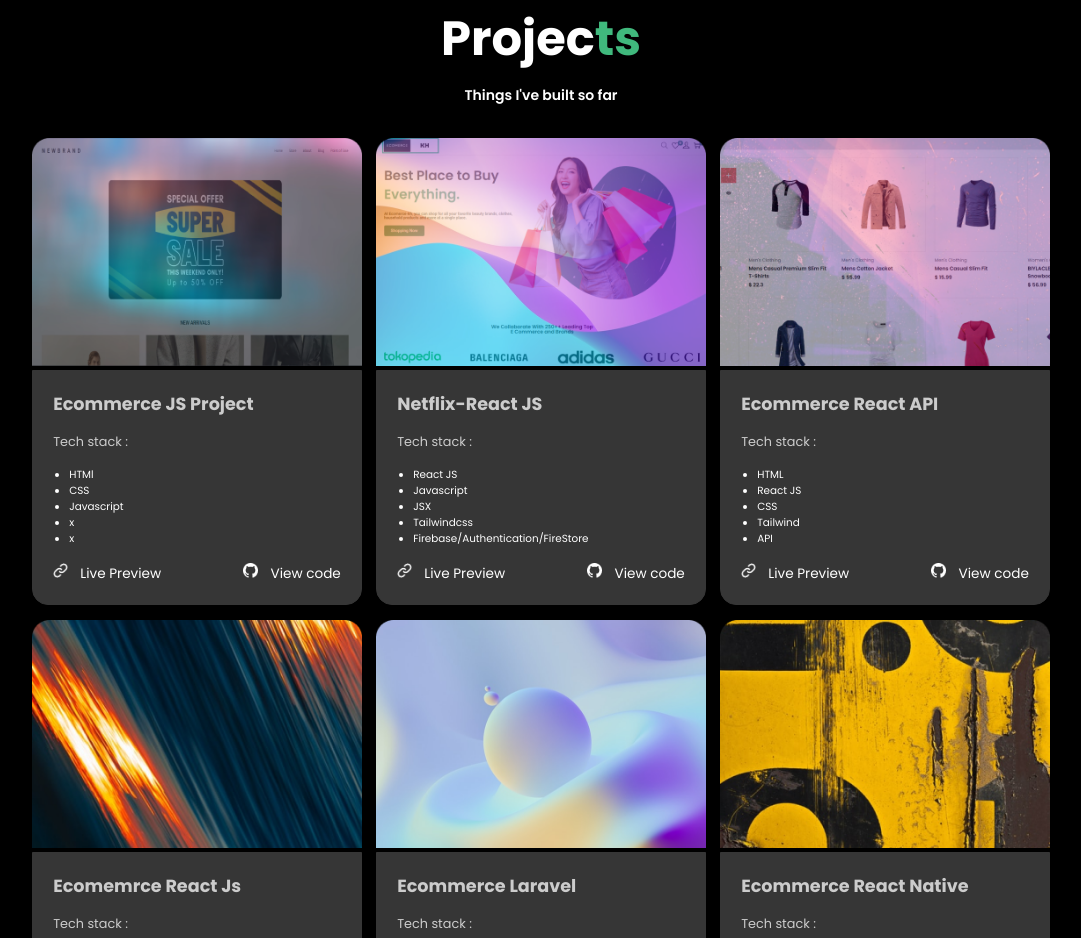
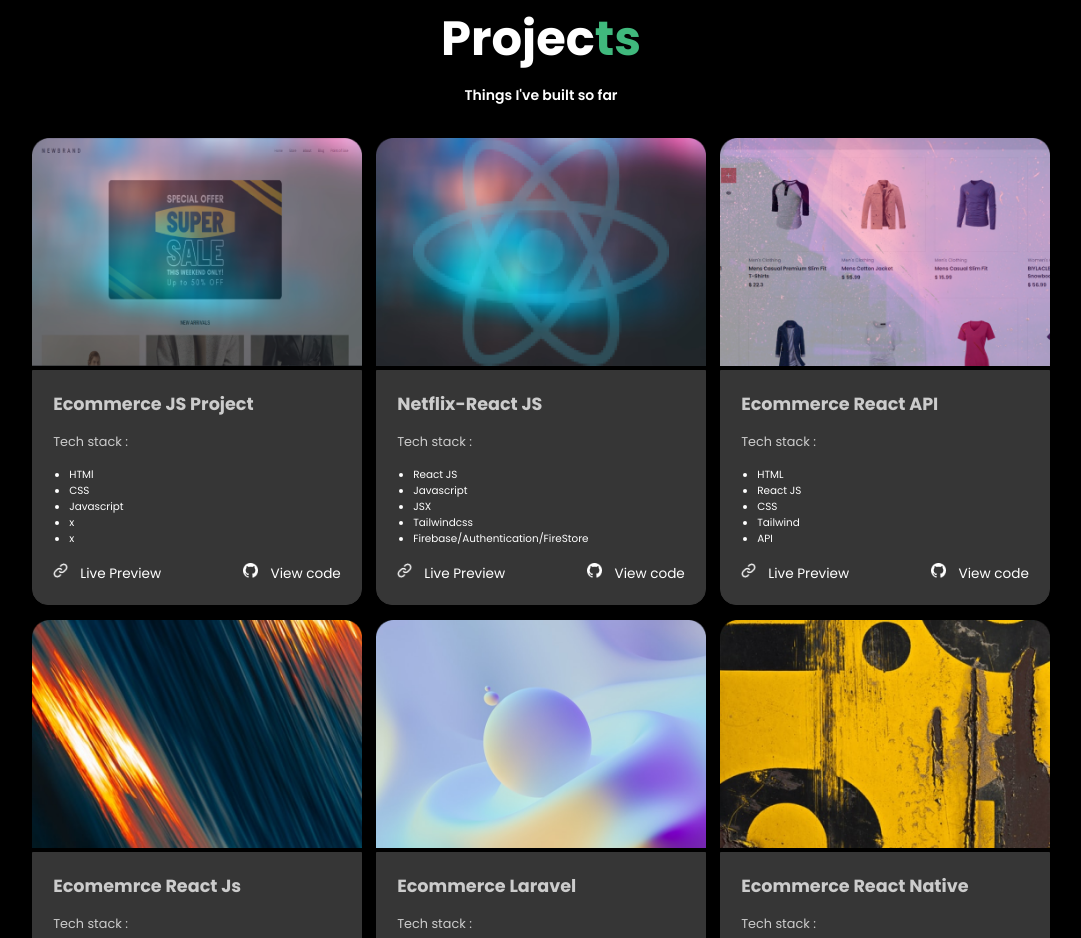
Before and after one commit to Sethisme99/My-Portfolio, a plain HTML site: page index.html in a window 1280 px wide. Shown: the part 1685-2623 px from the top of the page, without its empty margins (99-1180 px from the left). Drawn offline with Linux system fonts and the light colour scheme.

Commit message:
Update index.html

```diff
--- a/index.html
+++ b/index.html
@@ -157,7 +157,7 @@
                          </div>
                     </div>
                     <div class="content hidden">
-                         <img src="./skills-icons/cover/wdp-pro.png" alt="">
+                         <img src="./skills-icons/cover/react.png" alt="">
                          <div class="text">
                               <h3>Netflix-React JS</h3>
                               <p>Tech stack :</p>
```
